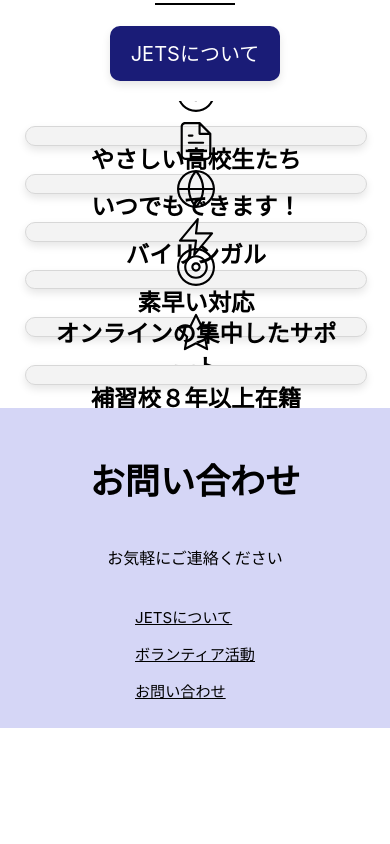
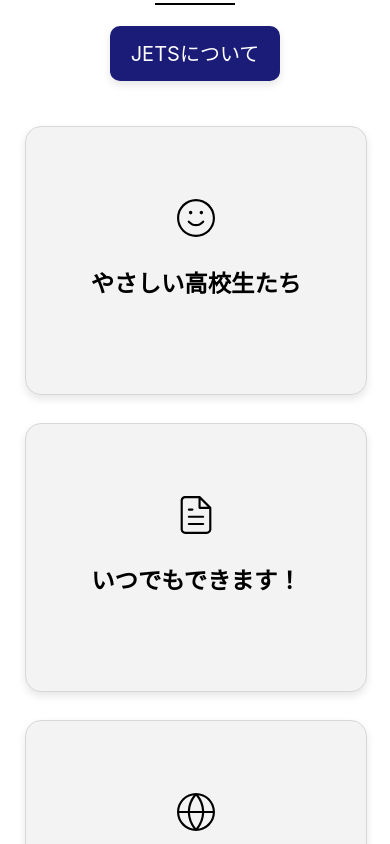
Before and after one commit to 1datcodes/JETS2, a React (Create React App) app: page / in a window 390 px wide. Shown: the part 800-1644 px from the top of the page. Before the commit the page ends 1528 px from the top, so only its background shows below. Built offline with nearby package versions, Linux system fonts and the light colour scheme.

Commit message:
fixed mobile version

```diff
--- a/src/HomePage.css
+++ b/src/HomePage.css
@@ -202,18 +202,18 @@
     gap: 1rem;
   }
 
-  .book-lesson .handy-buttons {
+  .handy-buttons {
     display: flex;
     flex-direction: column;
     justify-content: center;
     align-items: center;
   }
 
-  .book-lesson .handy-buttons a {
+  .handy-buttons a {
     margin: 10px 0;
   }
 
-  .book-lesson .book-lesson-text {
+  .book-lesson-text {
     width: 90%;
     display: flex;
     flex-direction: column;
@@ -231,31 +231,17 @@
     max-height: 300px;
   }
 
-  /* .jets-image {
-    display: none;
-    border: none;
-    margin: 0 0;
-  }
-
-  .jets-image img {
-    width: 0;
-    height: 0;
-  } */
-
   .why-us {
     margin-top: 20px;
   }
 
-  .why-us .why-us-title h2 {
+  .why-us-title h2 {
     font-size: 32px;
   }
 
-  .why-us .benefits-panel {
+  .benefits-panel {
     grid-template-columns: 1fr;
     grid-template-rows: auto;
   }
 
-  .why-us .benefits-panel div {
-    min-height: auto;
-  }
 }
--- a/src/HomePage.js
+++ b/src/HomePage.js
@@ -140,9 +140,9 @@ const benefits = [
     ),
   },
   {
-    title: "補習校８年以上在籍",
+    title: "補習校在籍８年以上",
     description:
-      "私達は補習校小学部での経験を活かして小学部の生徒のサポートをしています。",
+      "私達は補習校小学部での経験を活かして生徒のサポートをしています。",
     svg: (
       <svg
         preserveAspectRatio="xMidYMid meet"
```
